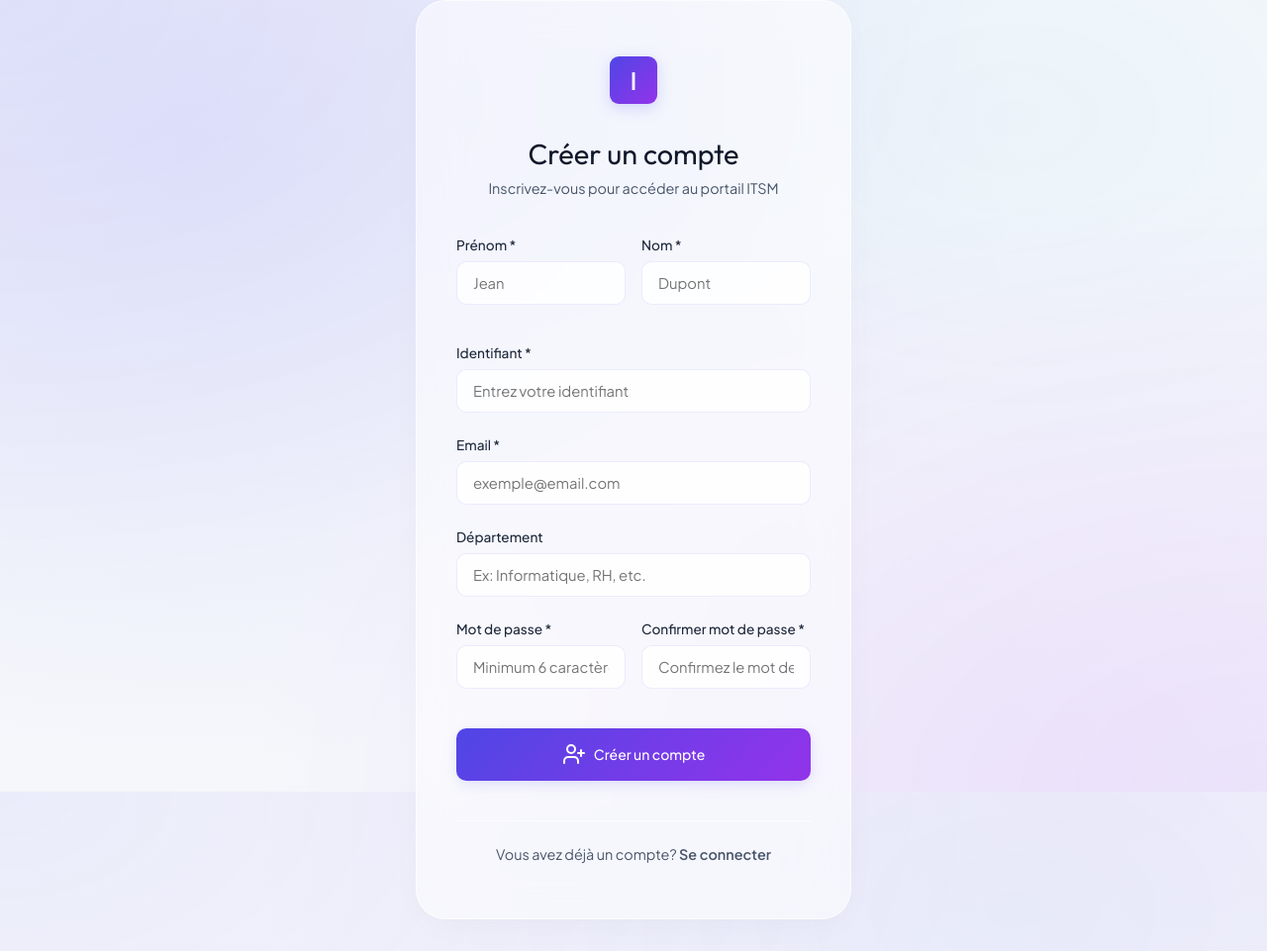
After one commit to djami-colab/itsm_project, a Django app: page /register/ in a window 1280 px wide. The commit adds this page. Shown: the whole page at 99% size. Run offline with Django 5.2, Linux system fonts and the light colour scheme.

Commit message:
feat: add user registration functionality with new signup page
- Created register_view function to handle user registration
- Added registration template with form for new users
- Integrated registration link into login page
- Users can now create new accounts with email, username, and password
- New users are assigned 'Client' role by default
- Added proper validation for user inputs

```diff
--- a/tickets/templates/tickets/login.html
+++ b/tickets/templates/tickets/login.html
@@ -38,6 +38,10 @@
             </button>
         </form>
 
+        <div style="margin-top: 1.5rem; padding-top: 1.5rem; border-top: 1px solid var(--border-color); text-align: center;">
+            <p style="color: var(--text-secondary); font-size: 0.9rem;">Vous n'avez pas de compte? <a href="{% url 'register' %}" style="color: var(--primary-color); text-decoration: none; font-weight: 600;">Créer un compte</a></p>
+        </div>
+
         <div style="margin-top: 2rem; padding-top: 1.5rem; border-top: 1px solid var(--border-color); text-align: center; font-size: 0.8rem; color: var(--text-muted);">
             <p>Comptes de test (password: <strong>password123</strong>) :</p>
             <div style="display: flex; justify-content: space-around; margin-top: 0.5rem; gap: 0.5rem; flex-wrap: wrap;">
--- /dev/null
+++ b/tickets/templates/tickets/register.html
@@ -0,0 +1,95 @@
+{% extends 'tickets/base.html' %}
+{% load static %}
+
+{% block title %}Créer un compte - ITSM Portal{% endblock %}
+
+{% block content %}
+<div class="login-body">
+    <div class="card login-card">
+        <div class="login-header">
+            <div style="display: inline-flex; justify-content: center; align-items: center; margin-bottom: 1rem;">
+                <div class="brand-icon" style="width: 48px; height: 48px; font-size: 1.5rem;">I</div>
+            </div>
+            <h2>Créer un compte</h2>
+            <p style="color: var(--text-secondary); font-size: 0.9rem; margin-top: 0.5rem;">Inscrivez-vous pour accéder au portail ITSM</p>
+        </div>
+
+        {% if error_message %}
+        <div class="alert alert-danger">
+            {{ error_message }}
+        </div>
+        {% endif %}
+
+        {% if success_message %}
+        <div class="alert alert-success">
+            {{ success_message }}
+        </div>
+        <div style="text-align: center; margin-top: 1.5rem;">
+            <p style="color: var(--text-secondary); font-size: 0.9rem;">Retour à la <a href="{% url 'login' %}" style="color: var(--primary-color); text-decoration: none; font-weight: 600;">page de connexion</a></p>
+        </div>
+        {% else %}
+        <form method="POST" action="{% url 'register' %}">
+            {% csrf_token %}
+
+            <!-- Ligne 1: Prénom et Nom -->
+            <div style="display: grid; grid-template-columns: 1fr 1fr; gap: 1rem; margin-bottom: 1rem;">
+                <div class="form-group">
+                    <label for="first_name" class="form-label">Prénom *</label>
+                    <input type="text" name="first_name" id="first_name" class="form-control" placeholder="Jean" required>
+                </div>
+
+                <div class="form-group">
+                    <label for="last_name" class="form-label">Nom *</label>
+                    <input type="text" name="last_name" id="last_name" class="form-control" placeholder="Dupont" required>
+                </div>
+            </div>
+
+            <!-- Identifiant -->
+            <div class="form-group">
+                <label for="username" class="form-label">Identifiant *</label>
+                <input type="text" name="username" id="username" class="form-control" placeholder="Entrez votre identifiant" required autocomplete="username">
+            </div>
+
+            <!-- Email -->
+            <div class="form-group">
+                <label for="email" class="form-label">Email *</label>
+                <input type="email" name="email" id="email" class="form-control" placeholder="exemple@email.com" required autocomplete="email">
+            </div>
+
+            <!-- Département -->
+            <div class="form-group">
+                <label for="departement" class="form-label">Département</label>
+                <input type="text" name="departement" id="departement" class="form-control" placeholder="Ex: Informatique, RH, etc.">
+            </div>
+
+            <!-- Mot de passe et Confirmation -->
+            <div style="display: grid; grid-template-columns: 1fr 1fr; gap: 1rem; margin-bottom: 1rem;">
+                <div class="form-group">
+                    <label for="password" class="form-label">Mot de passe *</label>
+                    <input type="password" name="password" id="password" class="form-control" placeholder="Minimum 6 caractères" required autocomplete="new-password">
+                </div>
+
+                <div class="form-group">
+                    <label for="password_confirm" class="form-label">Confirmer mot de passe *</label>
+                    <input type="password" name="password_confirm" id="password_confirm" class="form-control" placeholder="Confirmez le mot de passe" required autocomplete="new-password">
+                </div>
+            </div>
+
+            <button type="submit" class="btn btn-primary" style="width: 100%; padding: 0.9rem; margin-bottom: 1rem;">
+                <i data-lucide="user-plus"></i> Créer un compte
+            </button>
+        </form>
+
+        <div style="margin-top: 1.5rem; padding-top: 1.5rem; border-top: 1px solid var(--border-color); text-align: center;">
+            <p style="color: var(--text-secondary); font-size: 0.9rem;">Vous avez déjà un compte? <a href="{% url 'login' %}" style="color: var(--primary-color); text-decoration: none; font-weight: 600;">Se connecter</a></p>
+        </div>
+        {% endif %}
+    </div>
+</div>
+
+<!-- Hide sidebar during registration for cleaner view -->
+<style>
+    .sidebar { display: none !important; }
+    .main-content { margin-left: 0 !important; padding: 0 !important; }
+</style>
+{% endblock %}
--- a/tickets/urls.py
+++ b/tickets/urls.py
@@ -4,6 +4,7 @@ from . import views
 urlpatterns = [
     path('', views.dashboard_redirect, name='dashboard'),
     path('login/', views.login_view, name='login'),
+    path('register/', views.register_view, name='register'),
     path('logout/', views.logout_view, name='logout'),
     path('profile/', views.user_profile, name='user_profile'),
 
--- a/tickets/views.py
+++ b/tickets/views.py
@@ -36,6 +36,62 @@ def login_view(request):
 def logout_view(request):
     logout(request)
     return redirect('login')
+
+def register_view(request):
+    if request.user.is_authenticated:
+        return redirect_by_role(request.user)
+
+    error_message = None
+    success_message = None
+
+    if request.method == 'POST':
+        username = request.POST.get('username', '').strip()
+        email = request.POST.get('email', '').strip()
+        first_name = request.POST.get('first_name', '').strip()
+        last_name = request.POST.get('last_name', '').strip()
+        departement = request.POST.get('departement', '').strip()
+        password = request.POST.get('password', '')
+        password_confirm = request.POST.get('password_confirm', '')
+
+        # Validation
+        if not all([username, email, first_name, last_name, password]):
+            error_message = "Tous les champs obligatoires doivent être remplis."
+        elif Utilisateur.objects.filter(username=username).exists():
+            error_message = "Cet identifiant existe déjà."
+        elif Utilisateur.objects.filter(email=email).exists():
+            error_message = "Cet email existe déjà."
+        elif len(password) < 6:
+            error_message = "Le mot de passe doit contenir au moins 6 caractères."
+        elif password != password_confirm:
+            error_message = "Les mots de passe ne correspondent pas."
+        else:
+            try:
+                # Créer l'utilisateur avec le rôle Client par défaut
+                role_client = Role.objects.get(libelle='Client')
+                user = Utilisateur.objects.create_user(
+                    username=username,
+                    email=email,
+                    first_name=first_name,
+                    last_name=last_name,
+                    departement=departement,
+                    role=role_client
+                )
+                user.set_password(password)
+                user.save()
+
+                success_message = "Compte créé avec succès! Vous pouvez maintenant vous connecter."
+                # Optionnel: Connecter l'utilisateur automatiquement
+                # user = authenticate(request, username=username, password=password)
+                # if user is not None:
+                #     login(request, user)
+                #     return redirect_by_role(user)
+            except Exception as e:
+                error_message = f"Erreur lors de la création du compte: {str(e)}"
+
+    return render(request, 'tickets/register.html', {
+        'error_message': error_message,
+        'success_message': success_message
+    })
 
 @login_required
 def dashboard_redirect(request):
```
